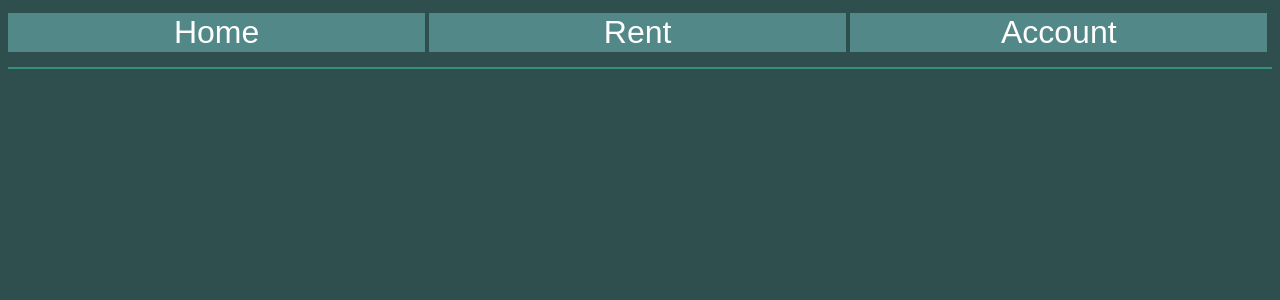
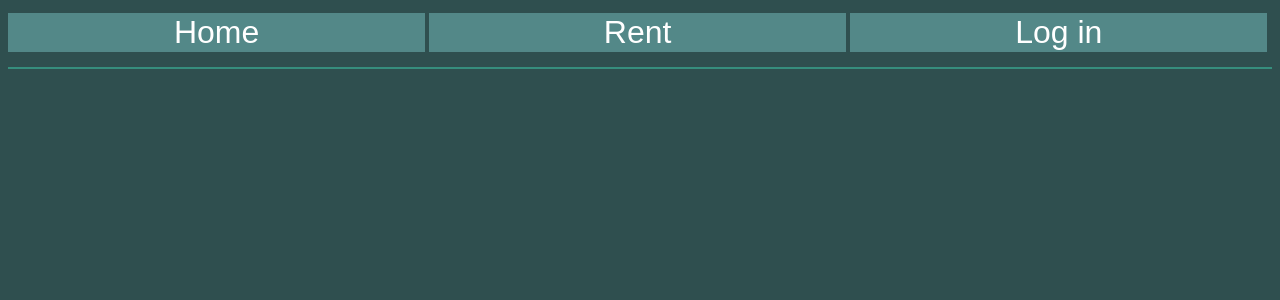
Before and after one commit to EdgarsRozenstams/ShortTermAppartmentRent, a Flask app: page / in a window 1280 px wide. Shown: the top 300 px of the page. Run offline with Flask 2, Linux system fonts and the light colour scheme.

Commit message:
session Login Buton
Now the Login/account button displays a different word depending on weather youre logged in or not.

```diff
--- a/templates/toolbar.html
+++ b/templates/toolbar.html
@@ -8,15 +8,24 @@
     </head>
     <body>
         <div class="Toolbar">
-        <a href="/"><button class="button">Home</button></a>
-        <button class="button">Rent</button>
-        <a href="/account"><button class="button">Account</button></a>
-    </div>
+
+            {% if session.logged_in %}
+               <a href="/"><button class="button">Home</button></a>
+               <button class="button">Rent</button>
+               <a href="/account"><button class="button">Account</button></a>
+            {% else %}
+               <a href="/"><button class="button">Home</button></a>
+               <button class="button">Rent</button>
+               <a href="/login"><button class="button">Log in</button></a>
+            {% endif %}
+
+
+        </div>
     <hr>
         {% with messages = get_flashed_messages() %}
 	       {% if messages %}
 	           {% for message in messages %}
-		          <div class="alert alert-warning alert-dismissible" role="alert">
+		          <div role="alert">
 			         <ul class=flashes>
                         <li>{{ message }}</li>
                 {% endfor %}
```
